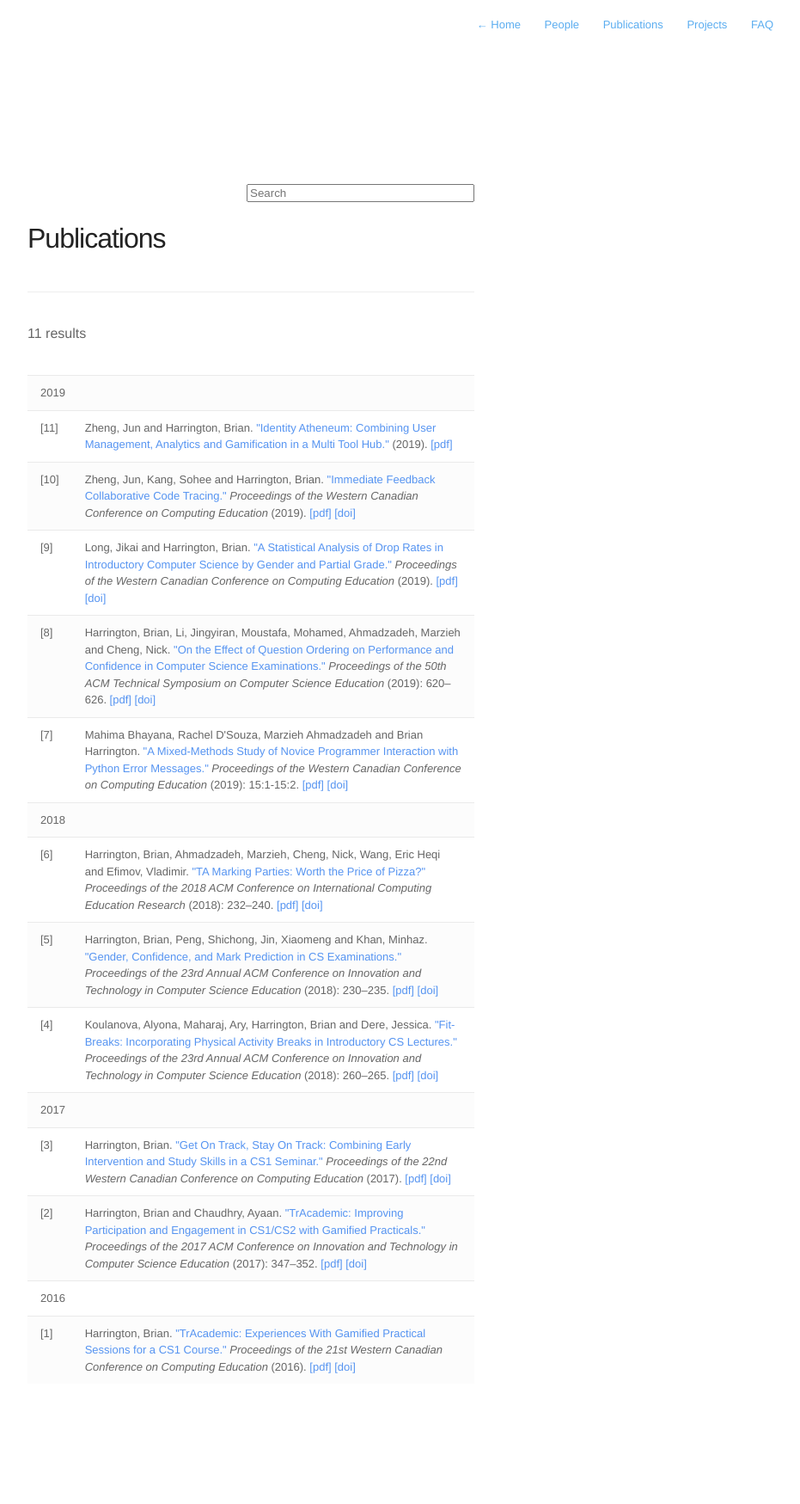
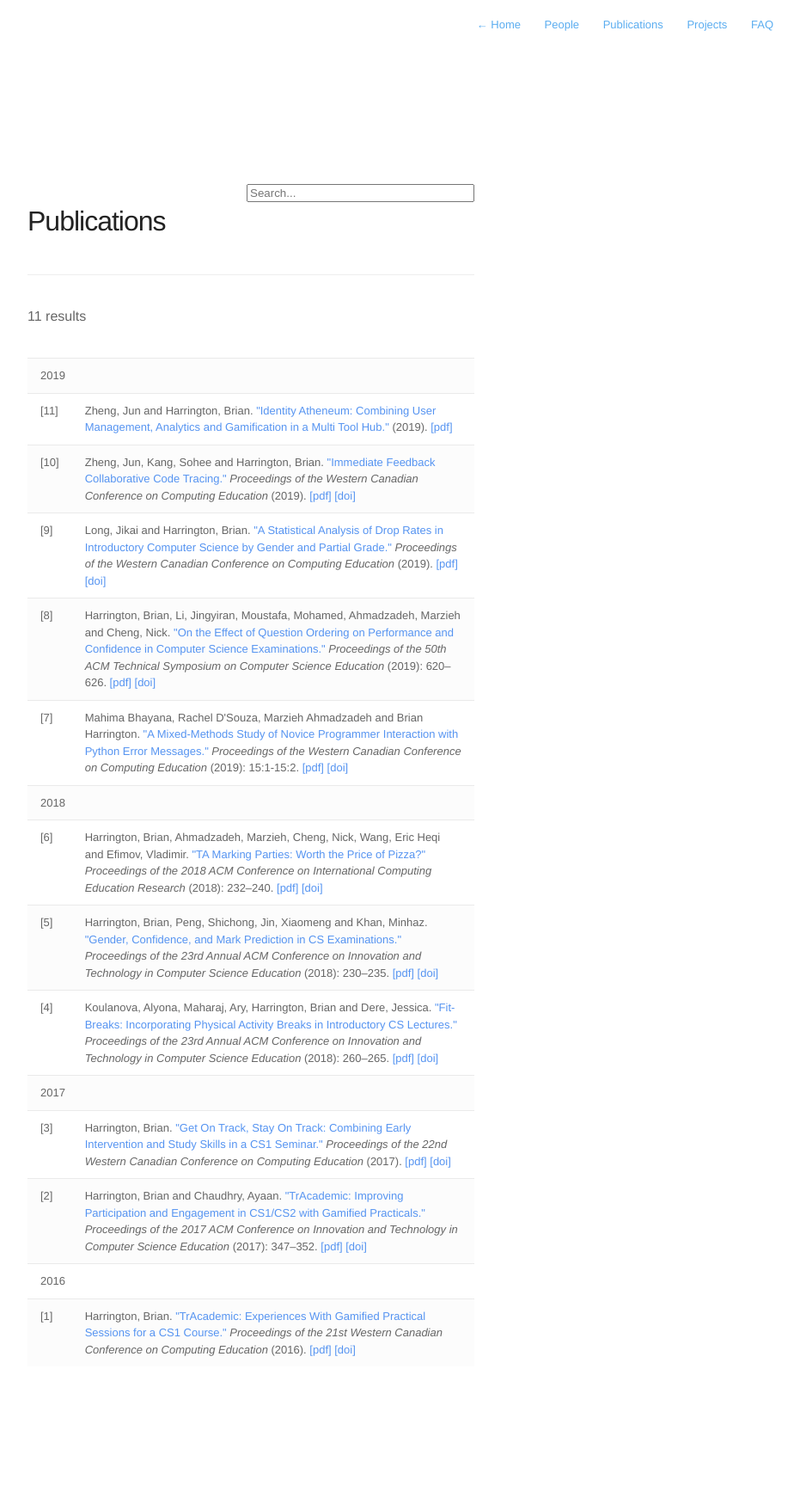
Before and after one commit to cms-urg/cms-urg.github.io, a Jekyll site: the page built from publications.html, in a window 1280 px wide. Shown: the whole page at 86% size, without its empty margins (348-1279 px from the left). Built offline with Jekyll 4.4.1, drawn with Linux system fonts in a browser that asks for light colours; nearby versions of some CDN libraries.

Commit message:
Update searchable_page.html

```diff
--- a/_layouts/searchable_page.html
+++ b/_layouts/searchable_page.html
@@ -73,11 +76,11 @@ layout: default
         <div style="float: right;">
           <br />
 <!--           <input type="text" id="filter" placeholder="Search" /> -->
-            <input type="text" size="30" name="q" id="q" value="" onkeyup="doSearch();" placeholder="Search" />
+            <input type="text" size="30" name="q" id="q" value="" onkeyup="doSearch();" placeholder="Search..." />
         </div>
   </header>
   <article class="post-content">
-      <p id="qt"></p>
-  {{ content }}
+    {{ content }}
+    <p id="qt"></p>
   </article>
 </div>
```
Also changed, not shown: other parts of _layouts/searchable_page.html (+3 -0 lines).
